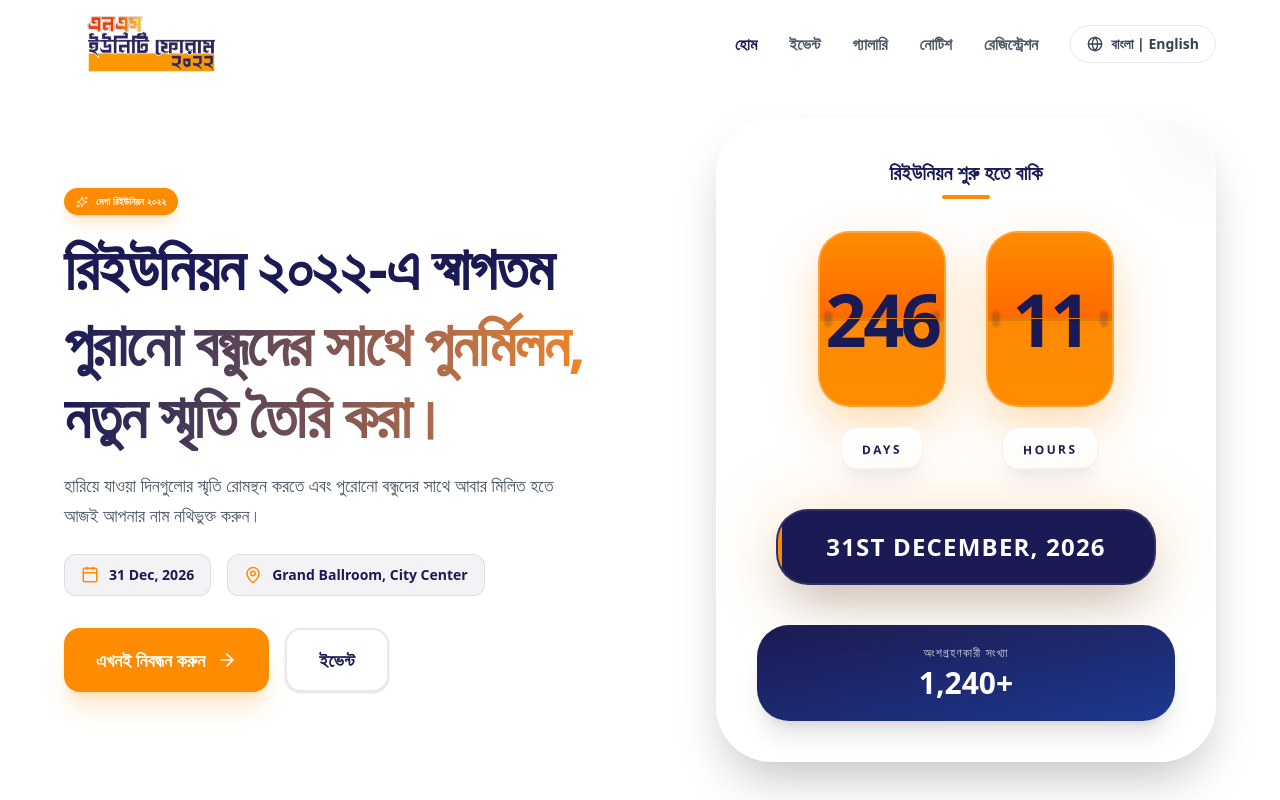
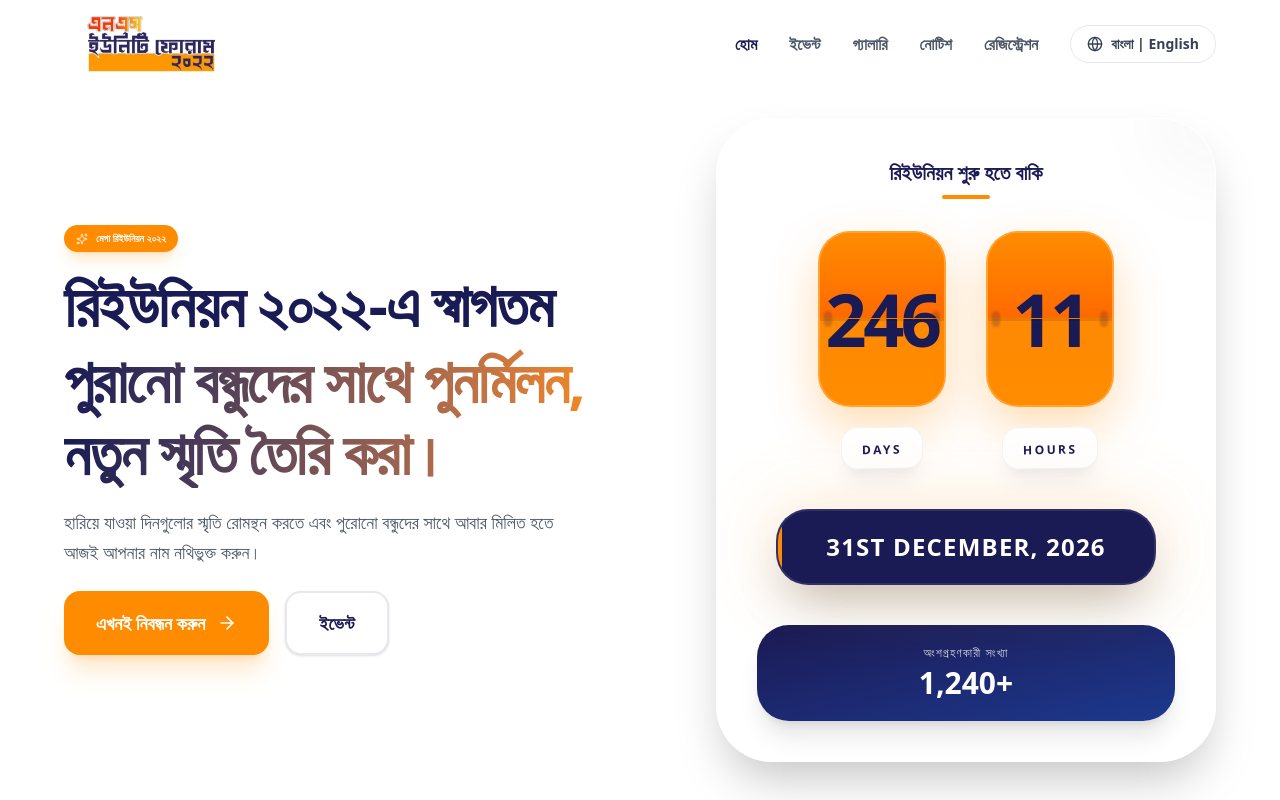
Before and after one commit to EasinArafatDeveloper/ns-reunion-2022, a Next.js app: page / in a window 1280 px wide. Shown: the top 800 px of the page. Built offline with nearby package versions, Linux system fonts and the light colour scheme.

Commit message:
Clean: Remove date and location badges from Hero section

```diff
--- a/src/app/page.tsx
+++ b/src/app/page.tsx
@@ -49,16 +49,6 @@ export default function Home() {
                   : 'Register today to reminisce about the lost days and reconnect with old friends once again.'}
               </p>
 
-              <div className="flex flex-wrap gap-4 mb-8">
-                <div className="flex items-center gap-2.5 text-primary bg-primary/5 px-4 py-2.5 rounded-xl border border-primary/10 text-sm">
-                  <Calendar className="w-4.5 h-4.5 text-secondary" />
-                  <span className="font-bold">31 Dec, 2026</span>
-                </div>
-                <div className="flex items-center gap-2.5 text-primary bg-primary/5 px-4 py-2.5 rounded-xl border border-primary/10 text-sm">
-                  <MapPin className="w-4.5 h-4.5 text-secondary" />
-                  <span className="font-bold">Grand Ballroom, City Center</span>
-                </div>
-              </div>
 
               <div className="flex flex-col sm:flex-row gap-4">
                 <motion.button
```
